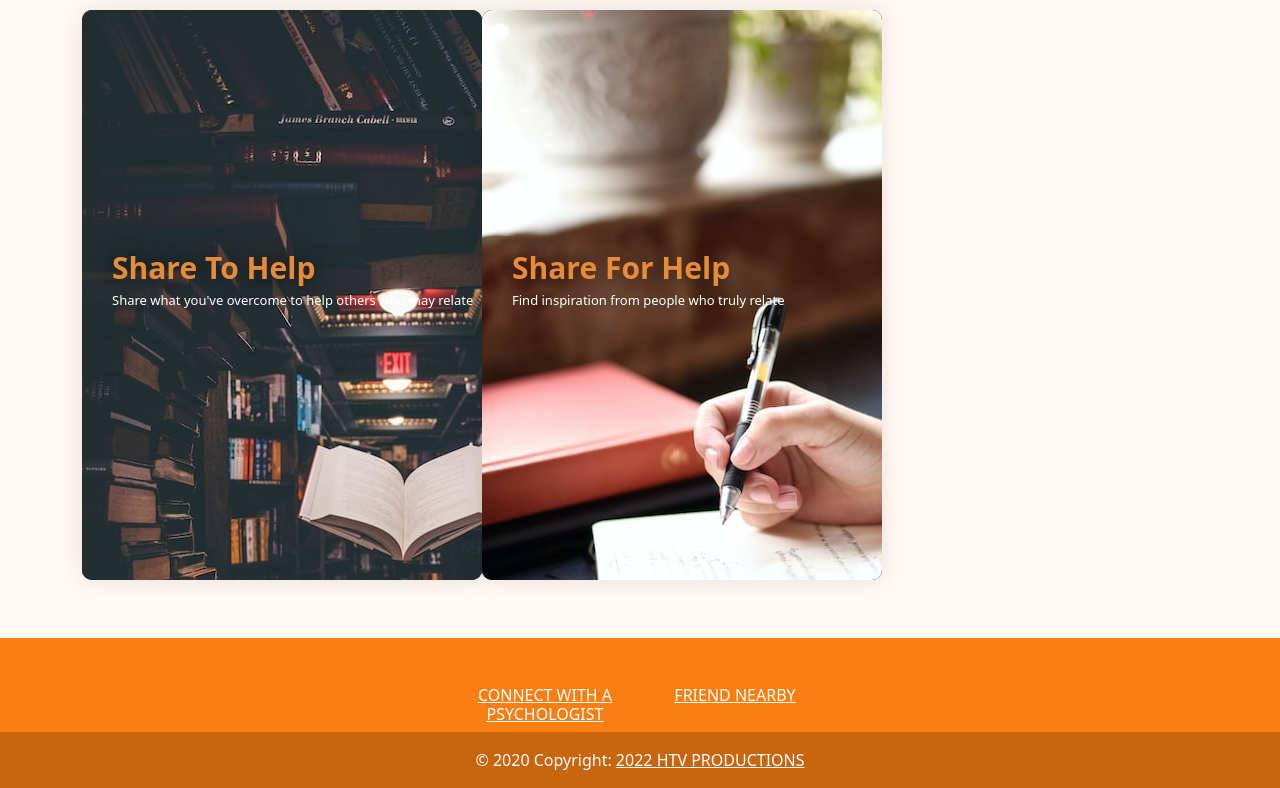
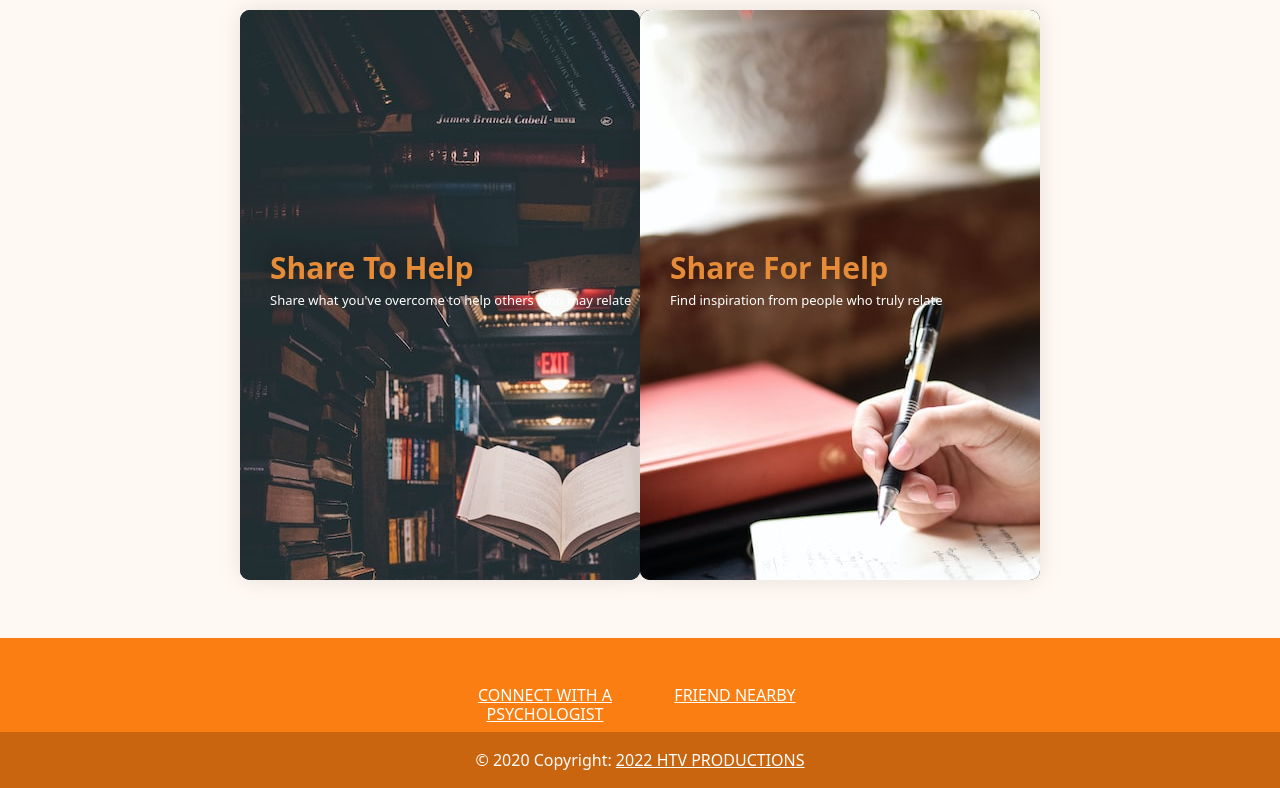
Before and after one commit to niteshbansal07/hack_the_valley, a Flask app: page / in a window 1280 px wide. Shown: the part 56-844 px from the top of the page. Run offline with Flask 2, Linux system fonts and the light colour scheme; some libraries are stand-ins or nearby versions.

Commit message:
--justifycontent

```diff
--- a/templates/index.html
+++ b/templates/index.html
@@ -4,7 +4,7 @@
 {% block content %}
 
 {{data}}
-<div class="container d-flex flex-row">
+<div class="container d-flex flex-row justify-content-center">
 
 <a href="{{ url_for('form') }}">
     <div class="profile-card-2"><img src="../static/read.jpg" class="img img-responsive">
```
